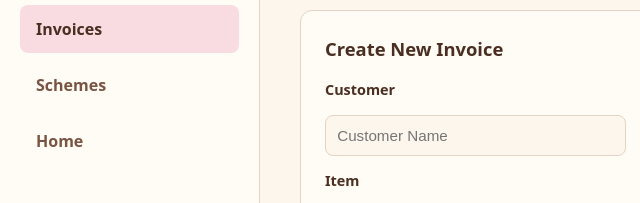
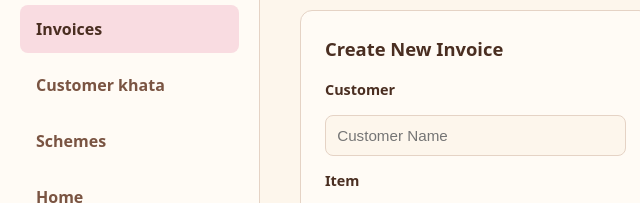
Before and after one commit to aditi53789b-aaa/Vyapaar-ai-, a plain HTML site: page frontend/invoices.html in a window 1280 px wide. Shown: the part 166-369 px from the top of the page, 0-640 px from the left. Drawn offline with Linux system fonts and the light colour scheme; no server answers; sample sign-in values are in the browser's storage.

Commit message:
Add customer ledger navigation to application

```diff
--- a/frontend/invoices.html
+++ b/frontend/invoices.html
@@ -16,7 +16,7 @@
 
       <nav class="sidenav">
         <a href="dashboard.html" class="navitem" data-i18n="navDash">Dashboard</a>
-        <a href="invoices.html" class="navitem active" data-i18n="navInvoices">Invoices</a>
+        <a href="invoices.html" class="navitem active" data-i18n="navInvoices">Invoices</a><a href="customers.html" class="navitem">Customer khata</a>
         <a href="schemes.html" class="navitem" data-i18n="navSchemes">Schemes</a>
         <a href="index.html" class="navitem" data-i18n="navHome">Landing Page</a>
       </nav>
```
